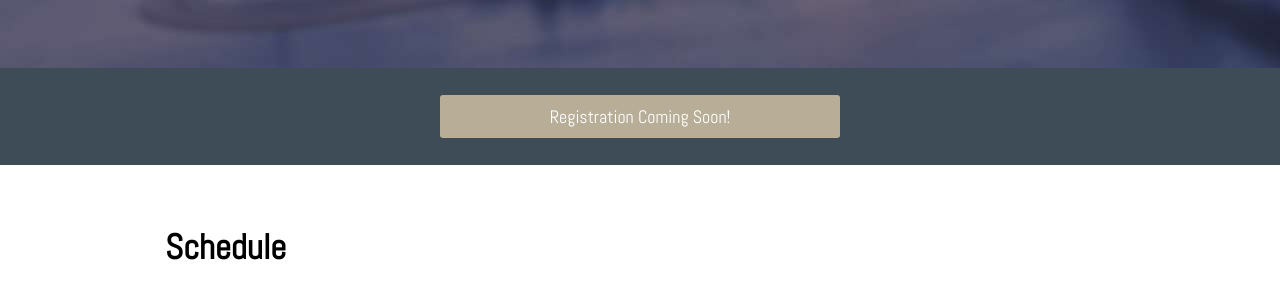
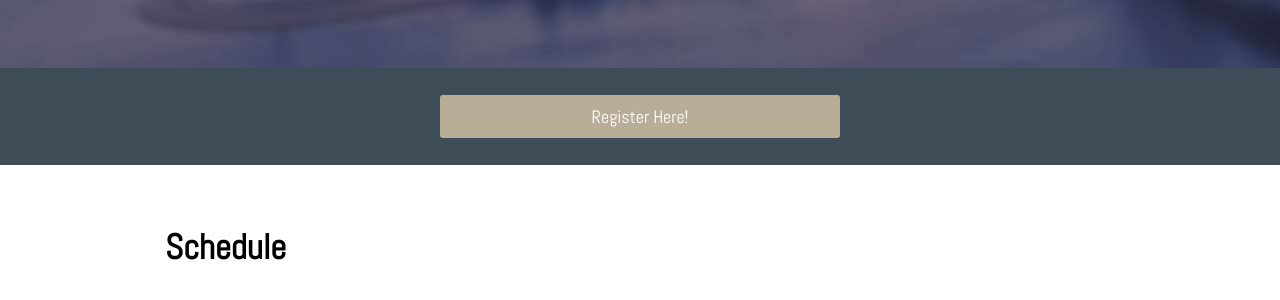
Before and after one commit to SteelHeads/steelhacks.com, a Jekyll site: the page built from index.html, in a window 1280 px wide and 900 px high, scrolled down 565 px. Shown: the part 155-455 px from the top of the window. Built offline with Jekyll 4.4.1, drawn with Linux system fonts in a browser that asks for light colours.

Commit message:
added mlh signup form

```diff
--- a/_config.yml
+++ b/_config.yml
@@ -5,6 +5,6 @@
 baseurl: "" # the subpath of your site, e.g. /blog/
 url: "http://steelhacks.com" # the base hostname & protocol for your site
 twitter_username: steelhacks
-registration_url: "#"
+registration_url: "https://my.mlh.io/oauth/authorize?client_id=9fd4a6f079e432755692b825df2768f185fba38047df255ed385add0fc89a12e&redirect_uri=http%3A%2F%2Fsteelhacks.com%2Fregistered&response_type=token"
 # Build settings
 markdown: kramdown
--- a/index.html
+++ b/index.html
@@ -47,7 +47,7 @@
 </header>
 <div id='signup-form' class='slice'>
   <div class='container'>
-     <a class='button' href="{{site.registration_url}}">Registration Coming Soon!</a>
+     <a class='button' href="{{site.registration_url}}">Register Here!</a>
   </div>
 </div>
 <div id='schedule' class='slice slice--big'>
```
